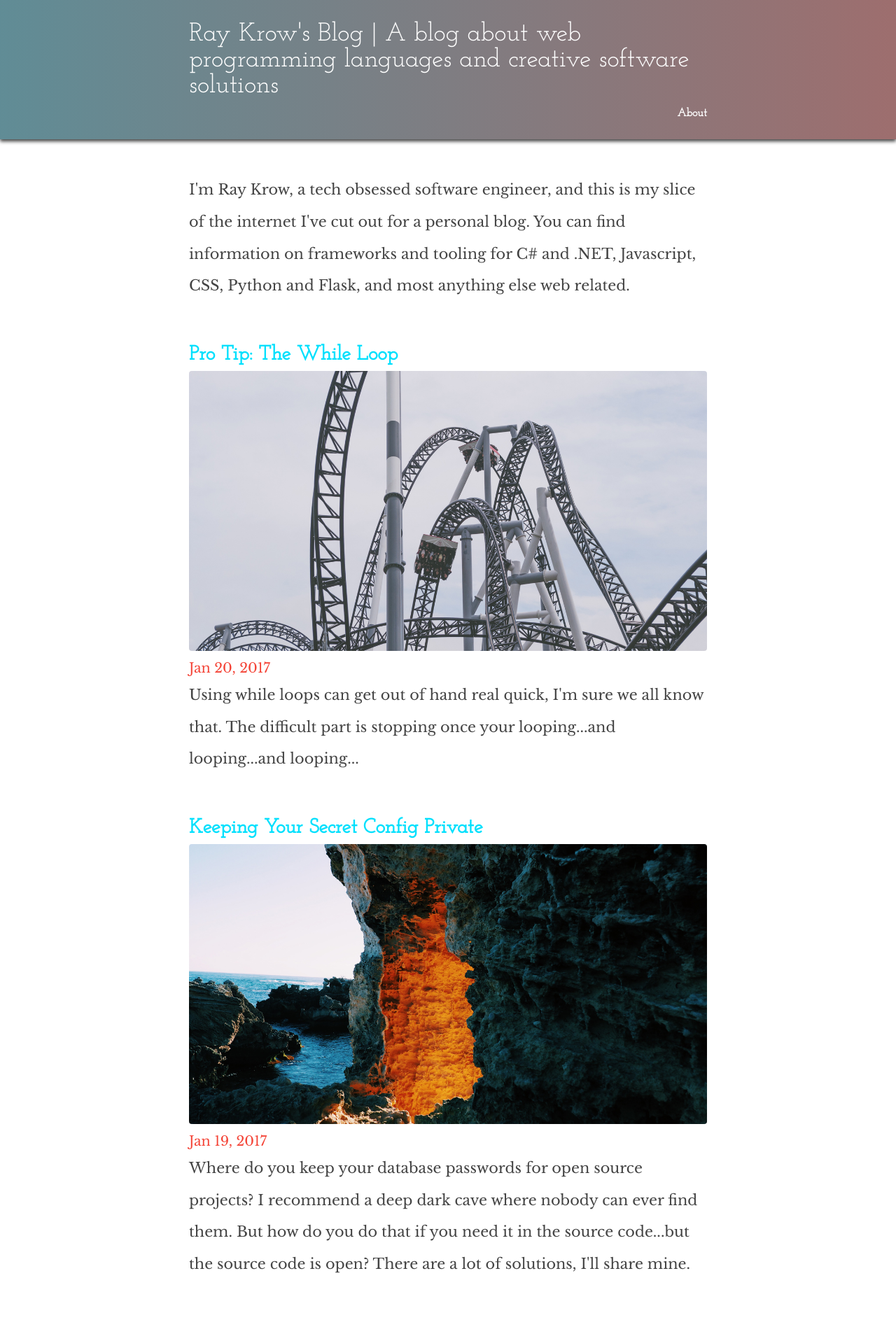
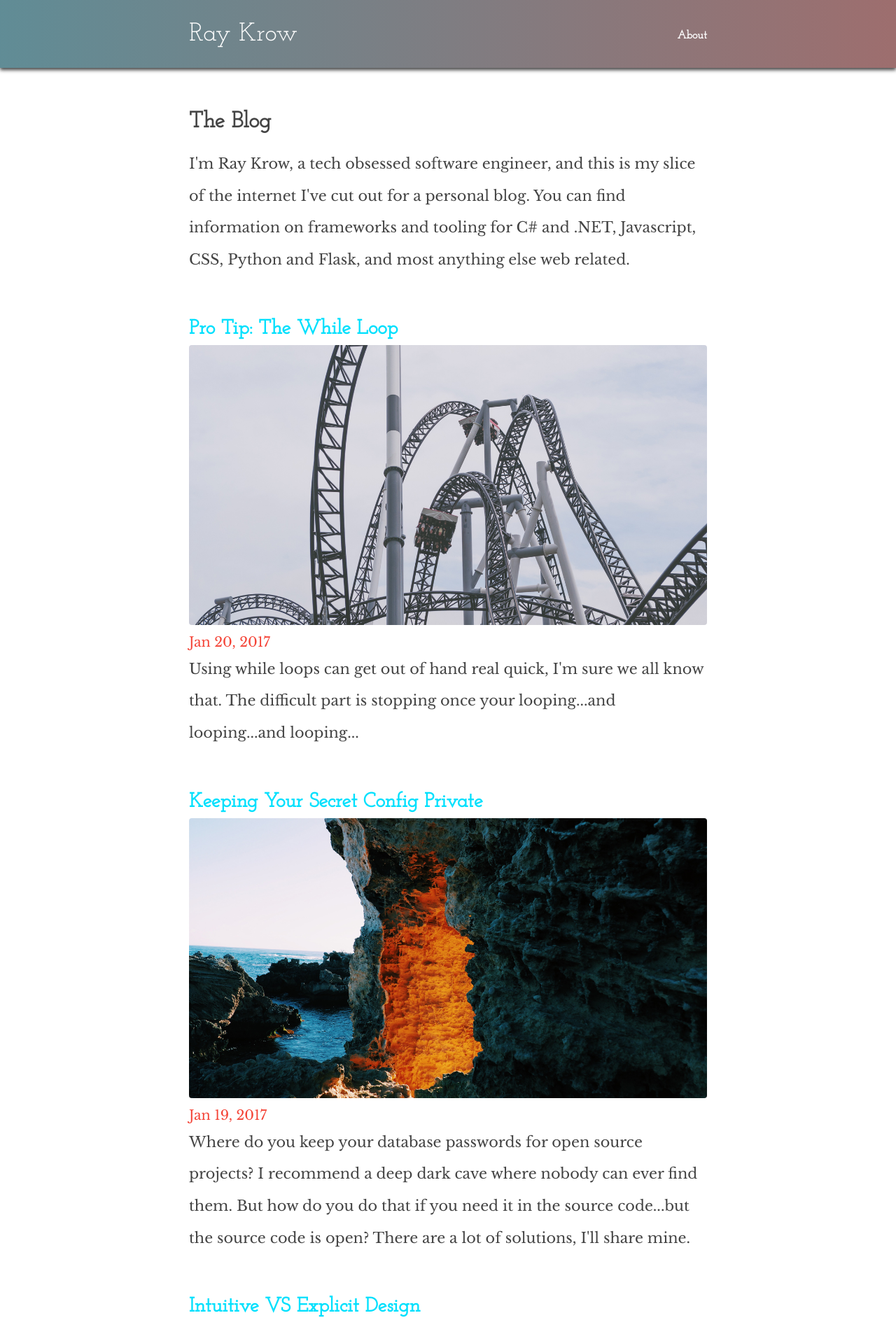
Before and after one commit to rayepps/blog, a Jekyll site: the page built from index.html, in a window 1280 px wide. Shown: the top 1886 px of the page at 70% size. Built offline with Jekyll 4.4.1, drawn with Linux system fonts in a browser that asks for light colours; nearby versions of some CDN libraries.

Commit message:
gave index.html an h1 tag and styled it, fixed issue in header

```diff
--- a/_includes/header.html
+++ b/_includes/header.html
@@ -2,7 +2,7 @@
 
   <div class="rb-wrapper">
 
-    <a class="rb-header-title" href="{{ site.baseurl }}/">{{ site.title }}</a>
+    <a class="rb-header-title" href="{{ site.baseurl }}/">Ray Krow</a>
 
     <div class="rb-header-menu-icon-container" id="mobile-menu-icon">
 
--- a/_sass/_index.scss
+++ b/_sass/_index.scss
@@ -12,16 +12,25 @@
     padding-right: 0;
     padding-left: 0;
 
+    > h1 {
+      padding: 0 $rb-global-page-margin / 2;
+      padding-top: 10px;
+
+      @media #{$medium-up} {
+          padding-right: 0;
+          padding-left: 0;
+          padding-top: 40px;
+      }
+
+    }
+
     .rb-site-intro {
         padding: 0 $rb-global-page-margin / 2;
-        padding-top: 10px;
-        margin-top: 10px;
         color: $rb-charcoal;
 
         @media #{$medium-up} {
             padding-right: 0;
             padding-left: 0;
-            margin-top: 40px;
         }
     }
   ul.rb-post-list {
--- a/index.html
+++ b/index.html
@@ -12,7 +12,7 @@
 
     <div class="rb-page-content">
       <div class="rb-page-home">
-
+          <h1>The Blog</h1>
           <p class="rb-site-intro">
               I'm Ray Krow, a tech obsessed software engineer, and this is my
               slice of the internet I've cut out for a personal blog. You can
```
